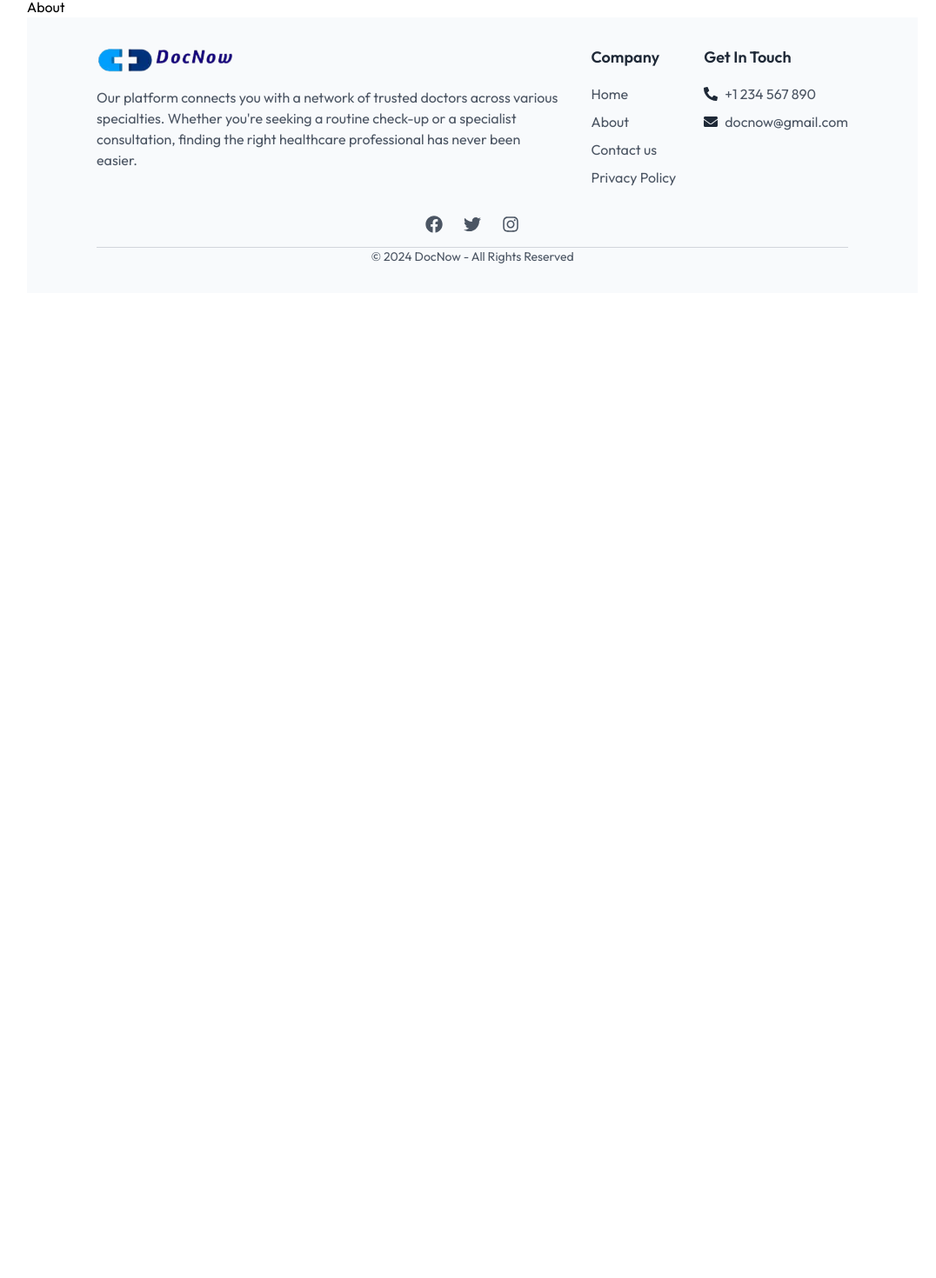
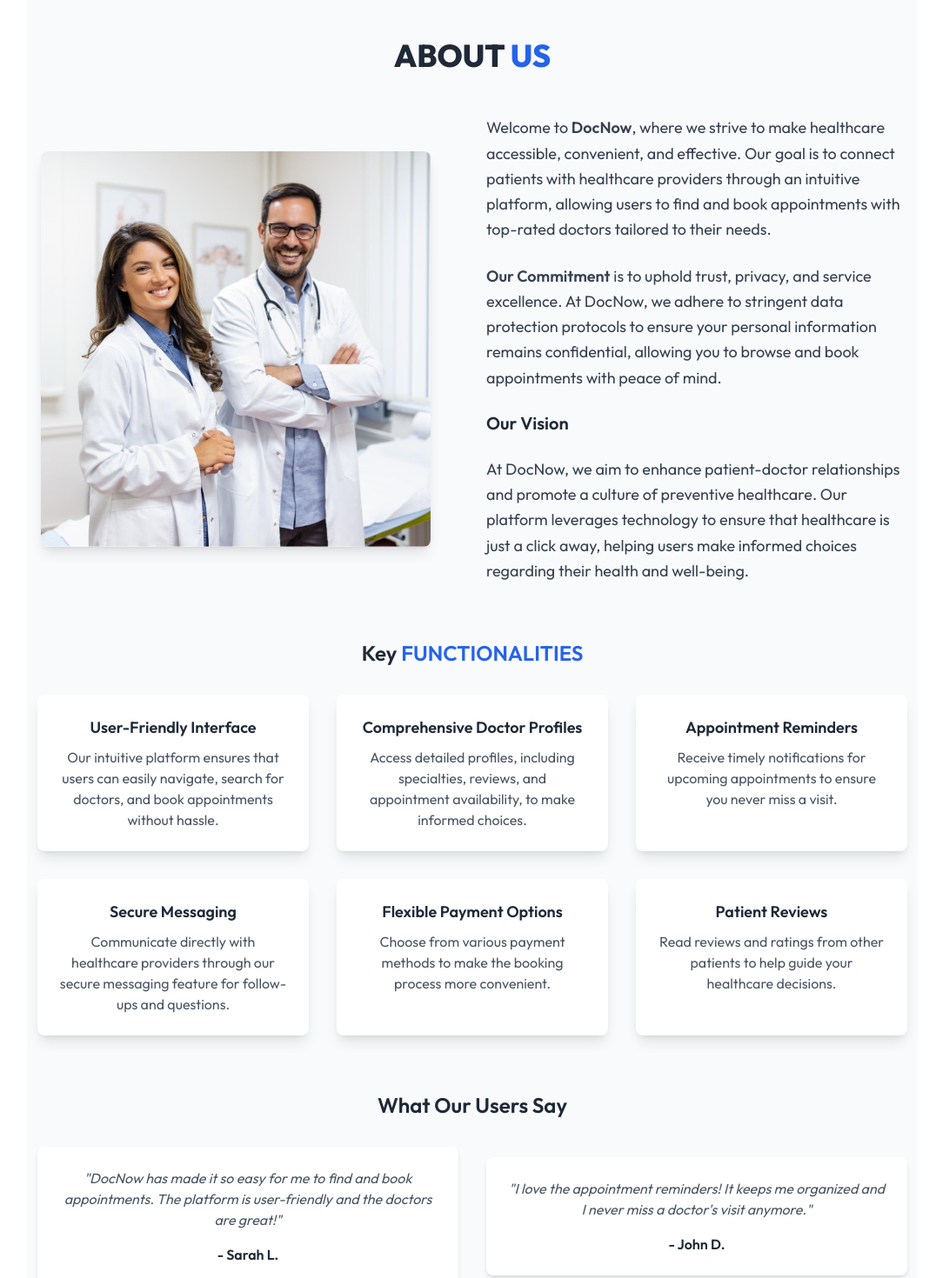
Before and after one commit to krishnabansal583/DocNow, a React (Vite) app in the folder frontend/: page /about in a window 1280 px wide. Shown: the part 92-1562 px from the top of the page at 87% size, without its empty margins (97-1173 px from the left). Before the commit the page ends 800 px from the top, so only its background shows below. Built offline with nearby package versions, Linux system fonts and the light colour scheme.

Commit message:
design About page

```diff
--- a/frontend/src/pages/About.jsx
+++ b/frontend/src/pages/About.jsx
@@ -1,9 +1,153 @@
-import React from 'react'
+import React from "react";
+import { assets } from "../assets/assets";
 
 const About = () => {
   return (
-    <div>About</div>
-  )
-}
+    <div className="bg-gray-50 py-12 mb-40">
+      {/* Title Section */}
+      <div className="text-center mb-12">
+        <h2 className="text-4xl font-extrabold text-gray-800">
+          ABOUT <span className="text-blue-600">US</span>
+        </h2>
+      </div>
 
-export default About
+      {/* Main Content Section */}
+      <div className="container mx-auto flex flex-col md:flex-row gap-12 px-6 md:px-0">
+        {/* Image Section */}
+        <div className="flex-1 flex justify-center items-center">
+          <img
+            className="w-full md:max-w-md rounded-lg shadow-lg"
+            src={assets.about_image}
+            alt="About DocNow"
+          />
+        </div>
+
+        {/* Description Section */}
+        <div className="flex-1 flex flex-col mr-4 justify-center space-y-6 text-gray-700">
+          <p className="text-lg leading-relaxed">
+            Welcome to <span className="font-semibold">DocNow</span>, where we
+            strive to make healthcare accessible, convenient, and effective. Our
+            goal is to connect patients with healthcare providers through an
+            intuitive platform, allowing users to find and book appointments
+            with top-rated doctors tailored to their needs.
+          </p>
+          <p className="text-lg leading-relaxed">
+            <span className="font-semibold">Our Commitment</span> is to uphold
+            trust, privacy, and service excellence. At DocNow, we adhere to
+            stringent data protection protocols to ensure your personal
+            information remains confidential, allowing you to browse and book
+            appointments with peace of mind.
+          </p>
+          <h3 className="text-xl font-semibold text-gray-800">
+            Our Vision
+          </h3>
+          <p className="text-lg leading-relaxed">
+            At DocNow, we aim to enhance patient-doctor relationships and
+            promote a culture of preventive healthcare. Our platform leverages
+            technology to ensure that healthcare is just a click away, helping
+            users make informed choices regarding their health and well-being.
+          </p>
+        </div>
+      </div>
+
+      {/* Key Functionalities Section */}
+      <div className="container mx-auto mt-16">
+        <h2 className="text-2xl text-center font-semibold text-gray-800 mb-8">
+          Key <span className="text-blue-600">FUNCTIONALITIES</span>
+        </h2>
+        <div className="grid gap-8 md:grid-cols-2 lg:grid-cols-3 px-10 md:px-0 m-3">
+          {/* Functionality 1 */}
+          <div className="bg-white shadow-lg rounded-lg p-6 flex flex-col items-center text-center">
+            <h4 className="text-lg font-semibold text-gray-800 mb-2">
+              User-Friendly Interface
+            </h4>
+            <p className="text-gray-600">
+              Our intuitive platform ensures that users can easily navigate,
+              search for doctors, and book appointments without hassle.
+            </p>
+          </div>
+
+          {/* Functionality 2 */}
+          <div className="bg-white shadow-lg rounded-lg p-6 flex flex-col items-center text-center">
+            <h4 className="text-lg font-semibold text-gray-800 mb-2">
+              Comprehensive Doctor Profiles
+            </h4>
+            <p className="text-gray-600">
+              Access detailed profiles, including specialties, reviews, and
+              appointment availability, to make informed choices.
+            </p>
+          </div>
+
+          {/* Functionality 3 */}
+          <div className="bg-white shadow-lg rounded-lg p-6 flex flex-col items-center text-center">
+            <h4 className="text-lg font-semibold text-gray-800 mb-2">
+              Appointment Reminders
+            </h4>
+            <p className="text-gray-600">
+              Receive timely notifications for upcoming appointments to ensure
+              you never miss a visit.
+            </p>
+          </div>
+
+          {/* Functionality 4 */}
+          <div className="bg-white shadow-lg rounded-lg p-6 flex flex-col items-center text-center">
+            <h4 className="text-lg font-semibold text-gray-800 mb-2">
+              Secure Messaging
+            </h4>
+            <p className="text-gray-600">
+              Communicate directly with healthcare providers through our secure
+              messaging feature for follow-ups and questions.
+            </p>
+          </div>
+
+          {/* Functionality 5 */}
+          <div className="bg-white shadow-lg rounded-lg p-6 flex flex-col items-center text-center">
+            <h4 className="text-lg font-semibold text-gray-800 mb-2">
+              Flexible Payment Options
+            </h4>
+            <p className="text-gray-600">
+              Choose from various payment methods to make the booking process
+              more convenient.
+            </p>
+          </div>
+
+          {/* Functionality 6 */}
+          <div className="bg-white shadow-lg rounded-lg p-6 flex flex-col items-center text-center">
+            <h4 className="text-lg font-semibold text-gray-800 mb-2">
+              Patient Reviews
+            </h4>
+            <p className="text-gray-600">
+              Read reviews and ratings from other patients to help guide your
+              healthcare decisions.
+            </p>
+          </div>
+        </div>
+      </div>
+
+      {/* Testimonials Section */}
+      <div className="container mx-auto mt-16">
+        <h2 className="text-2xl text-center font-semibold text-gray-800 mb-8">
+          What Our Users Say
+        </h2>
+        <div className="flex flex-col md:flex-row justify-center items-center gap-8 px-6 md:px-0 m-3">
+          <div className="bg-white shadow-md rounded-lg p-6 text-center flex-1">
+            <p className="text-gray-600 italic">
+              "DocNow has made it so easy for me to find and book appointments.
+              The platform is user-friendly and the doctors are great!"
+            </p>
+            <p className="mt-4 font-semibold text-gray-800">- Sarah L.</p>
+          </div>
+          <div className="bg-white shadow-md rounded-lg p-6 text-center flex-1">
+            <p className="text-gray-600 italic">
+              "I love the appointment reminders! It keeps me organized and I
+              never miss a doctor's visit anymore."
+            </p>
+            <p className="mt-4 font-semibold text-gray-800">- John D.</p>
+          </div>
+        </div>
+      </div>
+    </div>
+  );
+};
+
+export default About;
```
